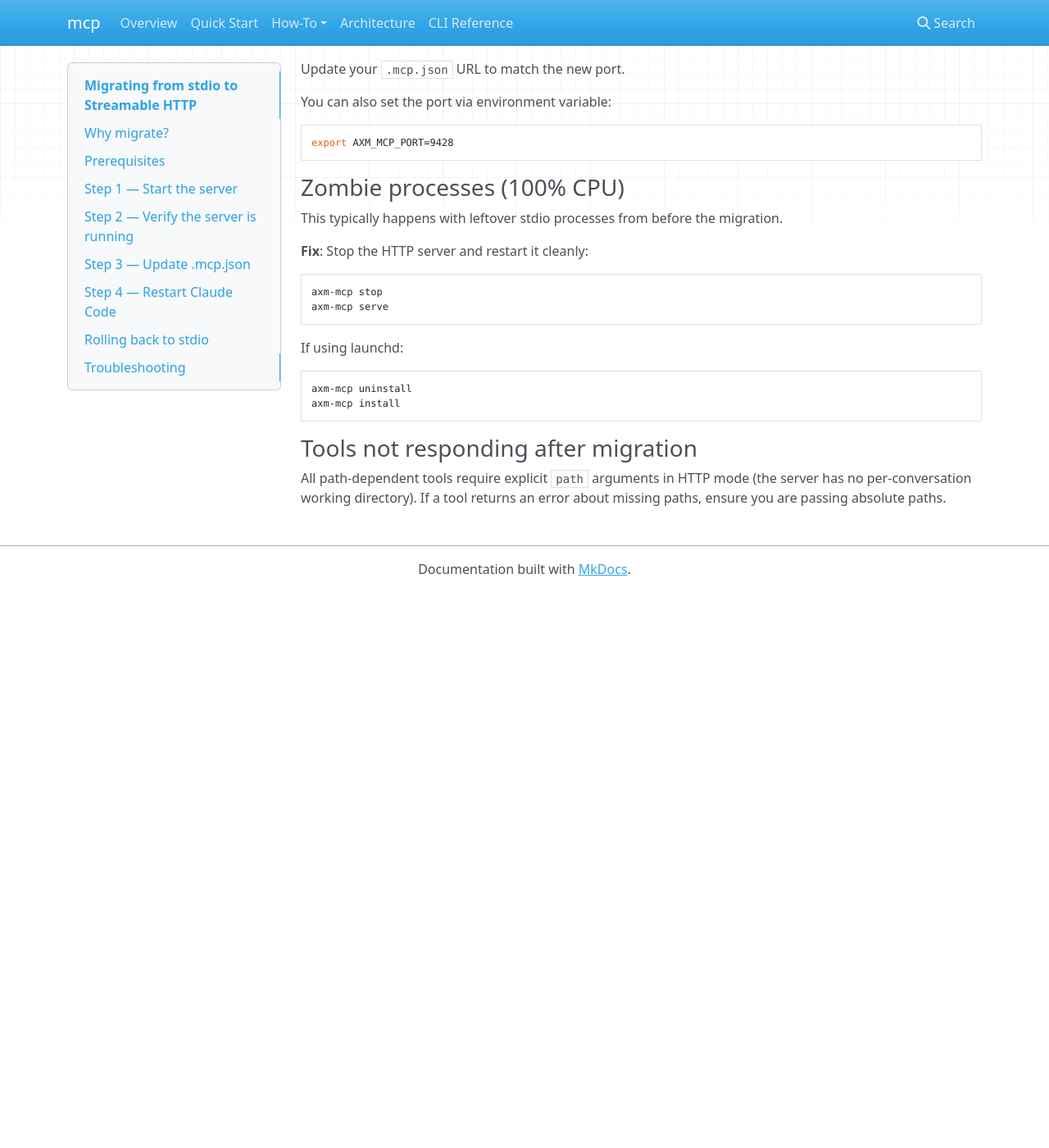
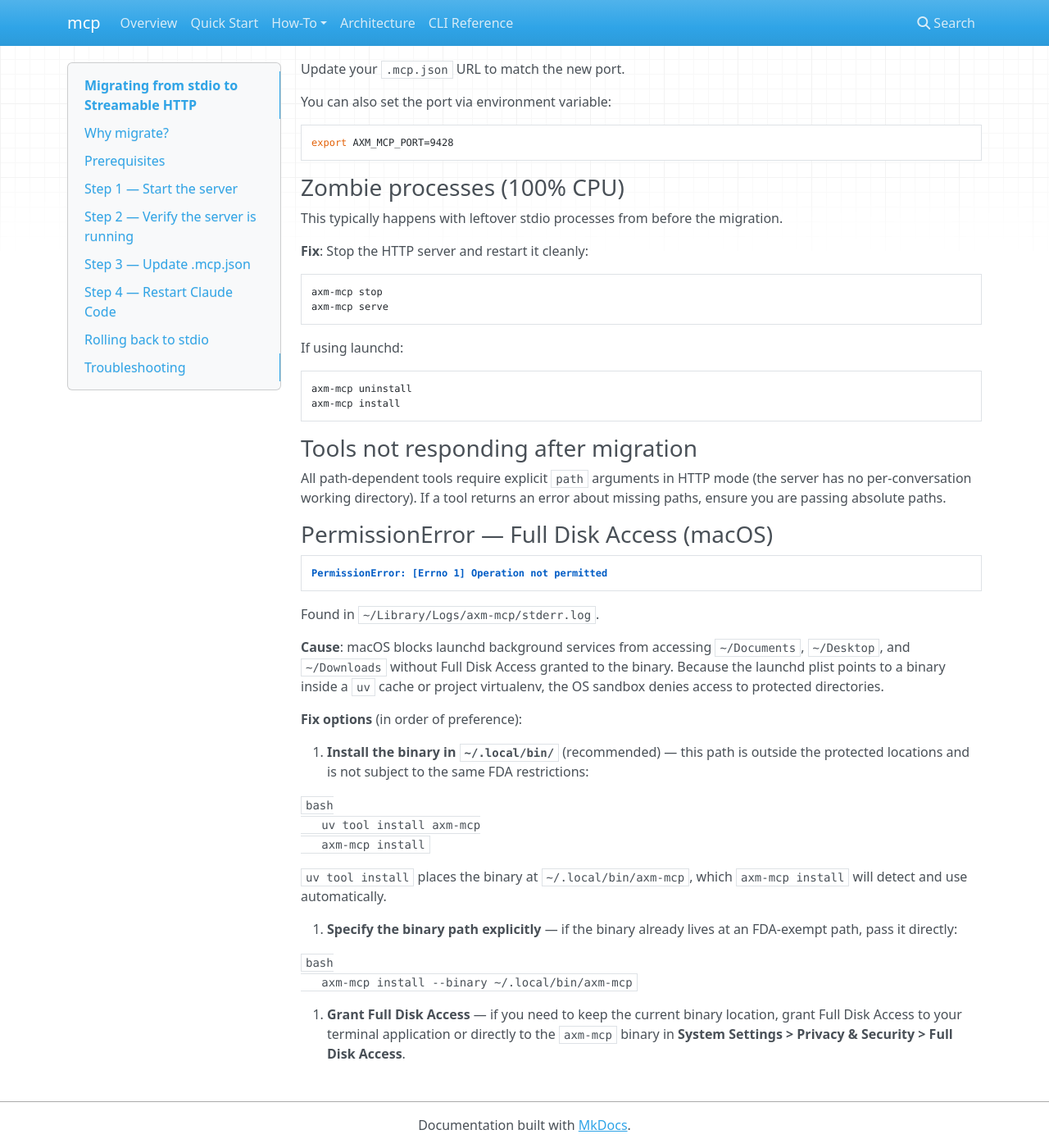
Before and after one commit to axm-protocols/axm-forge, an MkDocs documentation site: the page built from docs/howto/migration-http.md, in a window 1280 px wide and 1400 px high, scrolled down 2906 px. Shown: the whole window at 82% size. Built offline with MkDocs 1.6.1, drawn with Linux system fonts in a browser that asks for light colours; nearby versions of some CDN libraries; before the commit the page ends 3628 px from its top, so only the background shows below that.

Commit message:
docs(mcp): add FDA troubleshooting and --binary flag to docs [AXM-461]
Add PermissionError troubleshooting section to migration-http.md with
three fix options. Update README Commands table with --binary flag.

````diff
--- a/docs/howto/migration-http.md
+++ b/docs/howto/migration-http.md
@@ -175,3 +175,32 @@ axm-mcp install
 ### Tools not responding after migration
 
 All path-dependent tools require explicit `path` arguments in HTTP mode (the server has no per-conversation working directory). If a tool returns an error about missing paths, ensure you are passing absolute paths.
+
+### PermissionError — Full Disk Access (macOS)
+
+```
+PermissionError: [Errno 1] Operation not permitted
+```
+
+Found in `~/Library/Logs/axm-mcp/stderr.log`.
+
+**Cause**: macOS blocks launchd background services from accessing `~/Documents`, `~/Desktop`, and `~/Downloads` without Full Disk Access granted to the binary. Because the launchd plist points to a binary inside a `uv` cache or project virtualenv, the OS sandbox denies access to protected directories.
+
+**Fix options** (in order of preference):
+
+1. **Install the binary in `~/.local/bin/`** (recommended) — this path is outside the protected locations and is not subject to the same FDA restrictions:
+
+   ```bash
+   uv tool install axm-mcp
+   axm-mcp install
+   ```
+
+   `uv tool install` places the binary at `~/.local/bin/axm-mcp`, which `axm-mcp install` will detect and use automatically.
+
+2. **Specify the binary path explicitly** — if the binary already lives at an FDA-exempt path, pass it directly:
+
+   ```bash
+   axm-mcp install --binary ~/.local/bin/axm-mcp
+   ```
+
+3. **Grant Full Disk Access** — if you need to keep the current binary location, grant Full Disk Access to your terminal application or directly to the `axm-mcp` binary in **System Settings > Privacy & Security > Full Disk Access**.
````
Also changed, not shown: README.md (+1 -1 lines).
